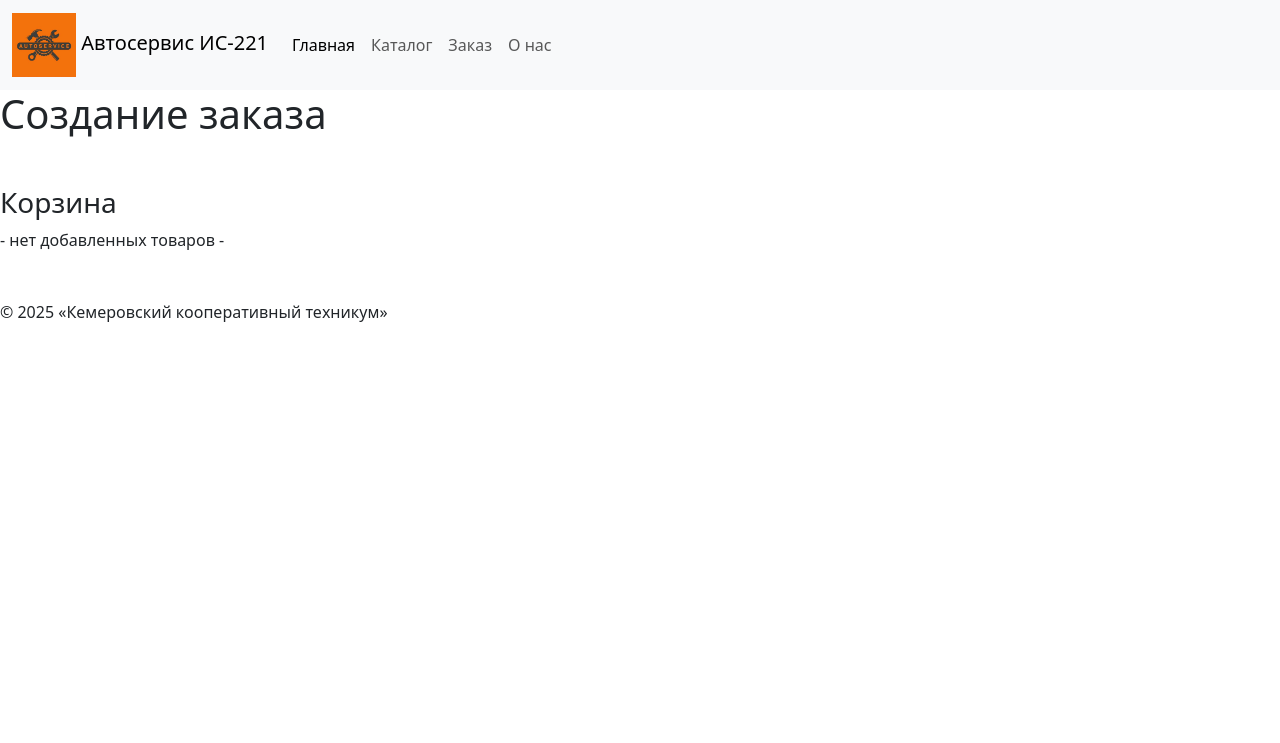
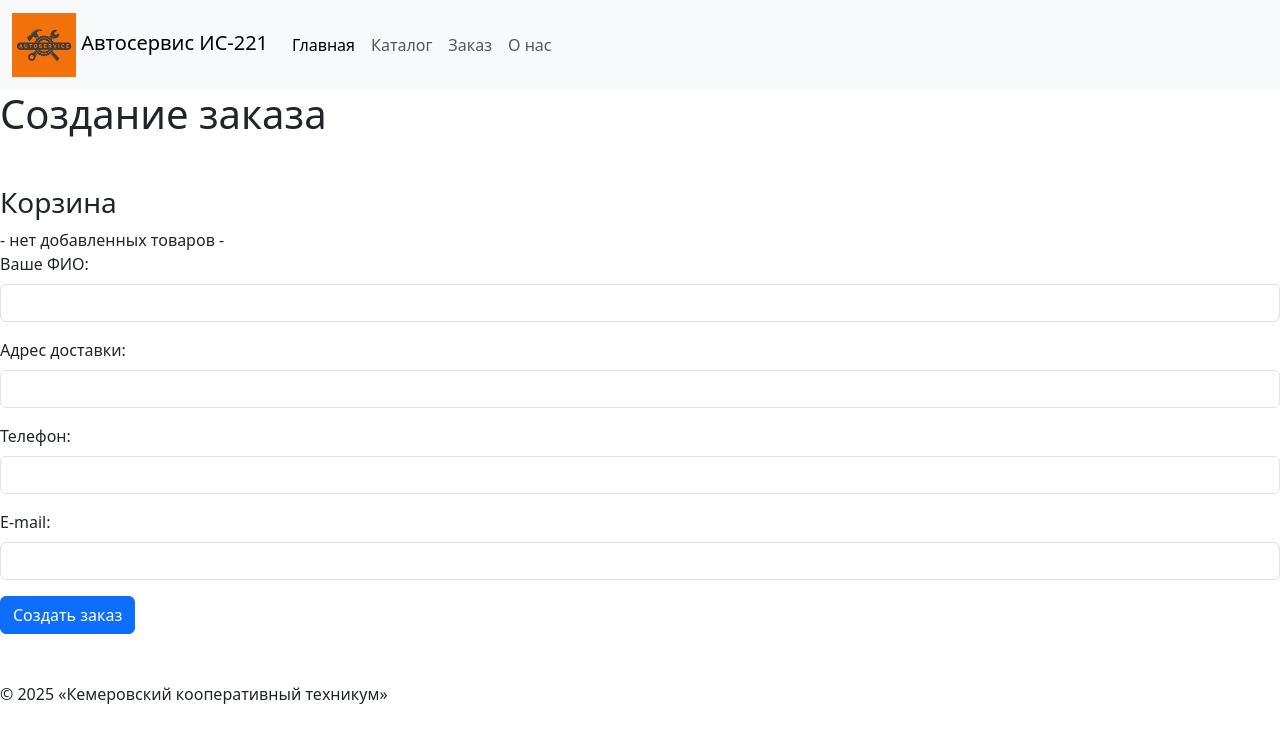
Before and after one commit to Coopteh/pizza221, a PHP site: page /avtoservis/order in a window 1280 px wide. Shown: the top 743 px of the page. Run offline with PHP 8.4, Linux system fonts and the light colour scheme; some libraries are stand-ins or nearby versions.

Commit message:
Отправка эмейла

```diff
--- a/composer.json
+++ b/composer.json
@@ -3,7 +3,8 @@
     "description": "Автосервис на PHP с использованием MVC",
     "type": "project",
     "require": {
-        "php": ">=7.4"
+        "php": ">=7.4",
+        "phpmailer/phpmailer": "^6.9"
     },
     "autoload": {
         "psr-4": {
--- a/src/Controllers/OrderController.php
+++ b/src/Controllers/OrderController.php
@@ -4,6 +4,8 @@ namespace App\Controllers;
 
 use App\Models\Product;
 use App\Views\OrderTemplate;
+use PHPMailer\PHPMailer\PHPMailer;
+use PHPMailer\PHPMailer\Exception;
 
 class OrderController {
     public function get(): string {
@@ -20,6 +22,7 @@ class OrderController {
         $orderTemplate = new OrderTemplate();
         return $orderTemplate->getOrderTemplate($data);
     }
+
     public function create(): string {
         // Инициализируем массив для сохранения данных заказа
         $arr = [];
@@ -28,6 +31,7 @@ class OrderController {
         $arr['fio'] = urldecode($_POST['fio']);
         $arr['address'] = urldecode($_POST['address']);
         $arr['phone'] = $_POST['phone'];
+        $arr['email'] = $_POST['email']; // Добавляем email
         $arr['created_at'] = date("d-m-Y H:i:s"); // Дата и время создания заказа
 
         // Получаем список товаров из корзины
@@ -42,8 +46,17 @@ class OrderController {
         }
         $arr['all_sum'] = $all_sum;
 
+        // Проверка валидности данных
+        if (!$this->validate($arr)) {
+            header("Location: /avtoservis/order");
+            exit;
+        }
+
         // Сохраняем данные заказа через модель
         $model->saveData($arr);
+
+        // отправка емайл
+        $this->sendMail($arr['email']);
 
         // Очищаем корзину
         session_start();
@@ -56,4 +69,71 @@ class OrderController {
         header("Location: /avtoservis/");
         return '';
     }
+
+    protected function validate(array $data): bool {
+        // Проверка ФИО
+        if (!isset($data['fio']) || preg_match('/\d/', $data['fio'])) {
+            $_SESSION['flash'] = "ФИО содержит недопустимые символы. Исправьте, пожалуйста.";
+            return false;
         }
+
+        // Проверка адреса
+        if (!isset($data['address']) || strlen(trim($data['address'])) < 10 || strlen(trim($data['address'])) > 200) {
+            $_SESSION['flash'] = "Адрес указан неверно. Пожалуйста, уточните адрес доставки.";
+            return false;
+        }
+
+        // Проверка телефона
+        if (!isset($data['phone'])) {
+            $_SESSION['flash'] = "Телефон не указан. Укажите, пожалуйста, ваш контактный номер.";
+            return false;
+        }
+
+        $cleanedPhone = preg_replace('/[^0-9]/', '', $data['phone']); // Очистка номера от лишних символов
+        if (strlen($cleanedPhone) != 11 || !in_array(substr($cleanedPhone, 0, 1), ['7', '8'])) {
+            $_SESSION['flash'] = "Номер телефона введен неправильно. Проверьте правильность ввода.";
+            return false;
+        }
+
+        // Проверка e-mail
+        if (!isset($data['email']) || !filter_var($data['email'], FILTER_VALIDATE_EMAIL)) {
+            $_SESSION['flash'] = "E-mail указан неверно. Проверьте правильность указанного e-mail.";
+            return false;
+        }
+
+        return true;
+    }
+    public function sendMail($email) {
+        $mail = new PHPMailer();
+        if (isset($email) && !empty($email)) {
+            try {
+                $mail->SMTPDebug = 2;
+                $mail->CharSet = 'UTF-8';
+                $mail->SetFrom("v.milevskiy@coopteh.ru","AVTOSERVIS");
+                $mail->addAddress($email);
+                $mail->isHTML(true);
+                $mail->isSMTP();                                            //Send using SMTP
+                $mail->Host       = 'ssl://smtp.mail.ru';                   //Set the SMTP server to send through
+                $mail->SMTPAuth   = true;                                   //Enable SMTP authentication
+                $mail->Username   = 'v.milevskiy@coopteh.ru';                     //SMTP username
+                $mail->Password   = 'qRbdMaYL6mfuiqcGX38z';
+                $mail->Port       = 465;
+                $mail->SMTPSecure = PHPMailer::ENCRYPTION_SMTPS;            //Enable implicit TLS encryption
+                $mail->Subject = 'Заявка с сайта: AVTOSERVIS';
+                $mail->Body = "Информационное сообщение c сайта AVTOSERVIS <br><br>
+                ------------------------------------------<br><br>
+                Спасибо!<br><br>
+                Ваш заказ успешно создан и передан службе доставк.<br><br>
+                Сообщение сгенерировано автоматически.";
+                if ($mail->send()) {
+                    return true;
+                } else {
+                    throw new Exception('Ошибка с отправкой письма');
+                }
+            } catch (Exception $error) {
+                $message = $error->getMessage();
+            }
+        }
+        return false;
+    }
+}
--- a/src/Views/OrderTemplate.php
+++ b/src/Views/OrderTemplate.php
@@ -4,12 +4,11 @@ namespace App\Views;
 
 use App\Views\BaseTemplate;
 
-class OrderTemplate extends BaseTemplate{
+class OrderTemplate extends BaseTemplate {
     public static function getOrderTemplate(array $arr): string {
         $template = parent::getTemplate();
-        $title = 'Создание заказа';
+        $title = 'Создать заказ';
         $content = '<h1 class="mb-5">Создание заказа</h1><h3>Корзина</h3>';
-
         $all_sum = 0;
 
         if (empty($arr)) {
@@ -22,10 +21,10 @@ class OrderTemplate extends BaseTemplate{
             HTML;
         } else {
             foreach ($arr as $product) {
-                $name = $product['name'];
-                $price = $product['price'];
-                $quantity = $product['quantity'];
-                $sum = $product['sum'];
+                $name = htmlspecialchars($product['name'], ENT_QUOTES, 'UTF-8');
+                $price = htmlspecialchars($product['price'], ENT_QUOTES, 'UTF-8');
+                $quantity = htmlspecialchars($product['quantity'], ENT_QUOTES, 'UTF-8');
+                $sum = htmlspecialchars($product['sum'], ENT_QUOTES, 'UTF-8');
                 $all_sum += $sum;
 
                 $content .= <<<HTML
@@ -53,25 +52,39 @@ class OrderTemplate extends BaseTemplate{
                     </form>
                 </div>
             </div>
-            <form action="/avtoservis/order" method="POST" class="mt-4">
-                <div class="mb-3">
-                    <label for="fio" class="form-label">Ваше ФИО:</label>
-                    <input type="text" class="form-control" id="fio" name="fio" required>
-                </div>
-                <div class="mb-3">
-                    <label for="address" class="form-label">Адрес доставки:</label>
-                    <input type="text" class="form-control" id="address" name="address" required>
-                </div>
-                <div class="mb-3">
-                    <label for="phone" class="form-label">Телефон:</label>
-                    <input type="tel" class="form-control" id="phone" name="phone" required>
-                </div>
-                <button type="submit" class="btn btn-primary">Создать заказ</button>
-            </form>
             HTML;
         }
+
+        // Добавляем HTML-код формы
+        $content .= self::getOrderForm();
+
         // Возвращаем сгенерированный контент
         $resultTemplate = sprintf($template, $title, $content);
         return $resultTemplate;
     }
+
+    private static function getOrderForm(): string {
+        // HTML-код формы
+        return '
+            <form action="/avtoservis/order" method="POST">
+                <div class="mb-3">
+                    <label for="fio" class="form-label">Ваше ФИО:</label>
+                    <input type="text" name="fio" id="fio" class="form-control" required>
+                </div>
+                <div class="mb-3">
+                    <label for="address" class="form-label">Адрес доставки:</label>
+                    <input type="text" name="address" id="address" class="form-control" required>
+                </div>
+                <div class="mb-3">
+                    <label for="phone" class="form-label">Телефон:</label>
+                    <input type="tel" name="phone" id="phone" class="form-control" required>
+                </div>
+                <div class="mb-3">
+                    <label for="email" class="form-label">E-mail:</label>
+                    <input type="email" name="email" id="email" class="form-control" required>
+                </div>
+                <button type="submit" class="btn btn-primary">Создать заказ</button>
+            </form>
+        ';
+    }
 }
```
Also changed, not shown: storage/order.json, 1 other file. Lines whose indentation alone changed are shown as unchanged.
